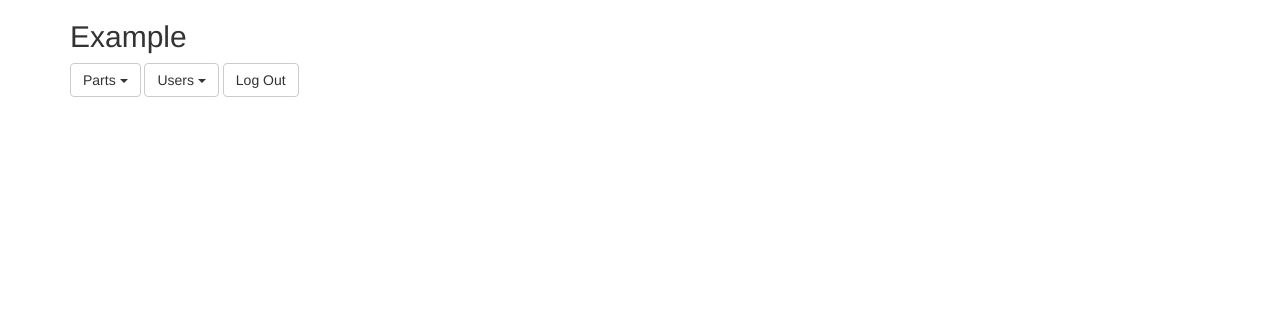
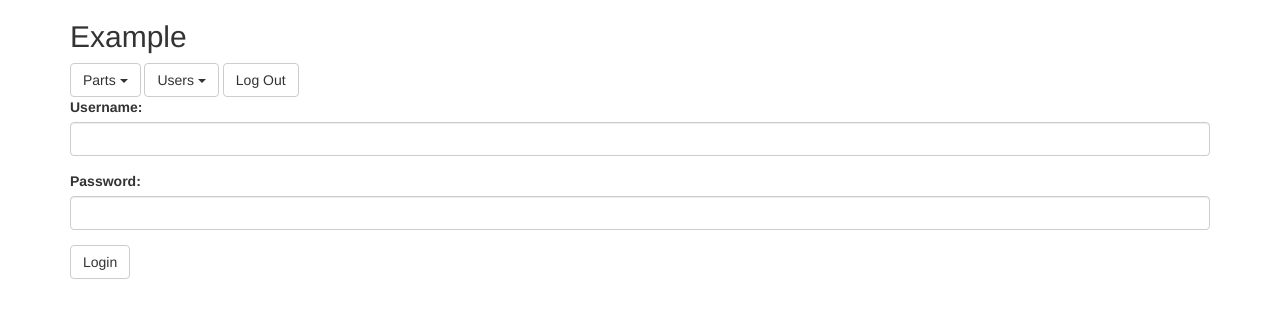
Before and after one commit to srwalter/wheresthebeef, a plain HTML site: page example.html in a window 1280 px wide. Drawn offline with nearby package versions, Linux system fonts and the light colour scheme; the site is published under a folder, as on GitHub Pages, so addresses that start at the root find nothing.

Commit message:
example.html: use relative include for JS file

```diff
--- a/example.html
+++ b/example.html
@@ -6,7 +6,7 @@
         <link rel="stylesheet" href="https://cdn.jsdelivr.net/npm/bootstrap@3.4.1/dist/css/bootstrap.min.css" integrity="sha384-HSMxcRTRxnN+Bdg0JdbxYKrThecOKuH5zCYotlSAcp1+c8xmyTe9GYg1l9a69psu" crossorigin="anonymous">
         <script src="https://code.jquery.com/jquery-3.6.4.min.js" crossorigin="anonymous"></script>
         <script src="https://cdn.jsdelivr.net/npm/bootstrap@3.4.1/dist/js/bootstrap.min.js" integrity="sha384-aJ21OjlMXNL5UyIl/XNwTMqvzeRMZH2w8c5cRVpzpU8Y5bApTppSuUkhZXN0VxHd" crossorigin="anonymous"></script>
-        <script src="/wheresthebeef.js"></script>
+        <script src="./wheresthebeef.js"></script>
         <script>
 async function onLoad() {
     if (!await checkLogin()) {
```
